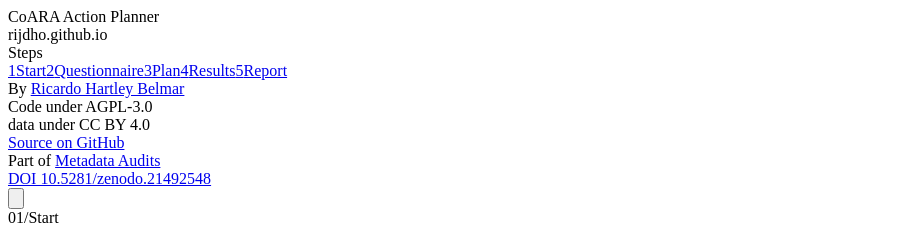
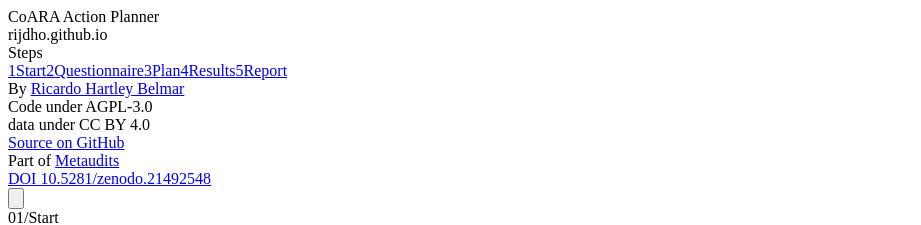
Before and after one commit to rijdho/coara-action-planner, a React (Vite) app: page / in a window 1280 px wide. Shown: the top 225 px of the page, without its empty margins (0-921 px from the left). Built offline with nearby package versions, Linux system fonts and the light colour scheme.

Commit message:
Signature: the family is Metaudits (Part of Metaudits, in every language)

```diff
--- a/src/main.jsx
+++ b/src/main.jsx
@@ -79,7 +79,7 @@
         <a href="https://github.com/rijdho/coara-action-planner" target="_blank" rel="noopener noreferrer">{t("rail_source")}</a>
         <br />
         {t("rail_family")}{" "}
-        <a href="https://rijdho.github.io/metaudits-home/" target="_blank" rel="noopener noreferrer">Metadata Audits</a>
+        <a href="https://rijdho.github.io/metaudits-home/" target="_blank" rel="noopener noreferrer">Metaudits</a>
         <br />
         <a href="https://doi.org/10.5281/zenodo.21492548" target="_blank" rel="noopener noreferrer" title={t("rail_cite")}>
           DOI 10.5281/zenodo.21492548
```
